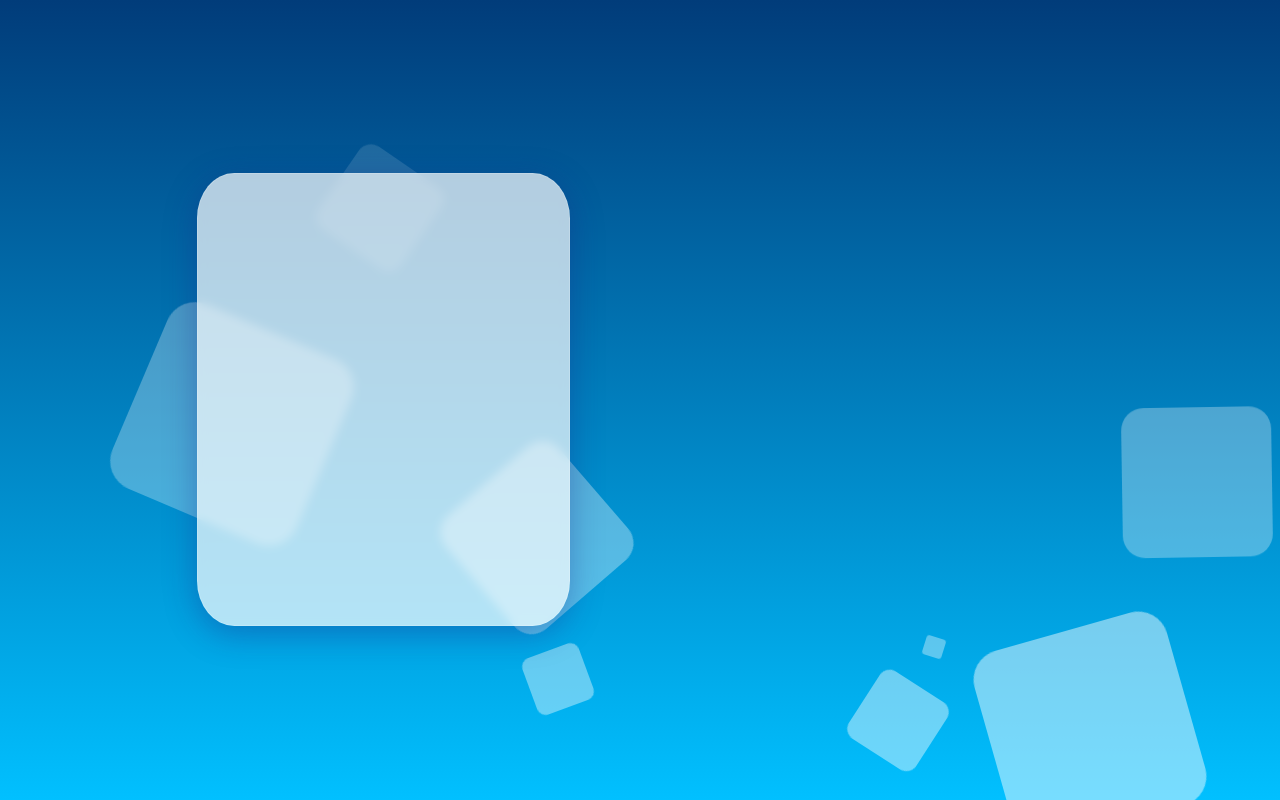
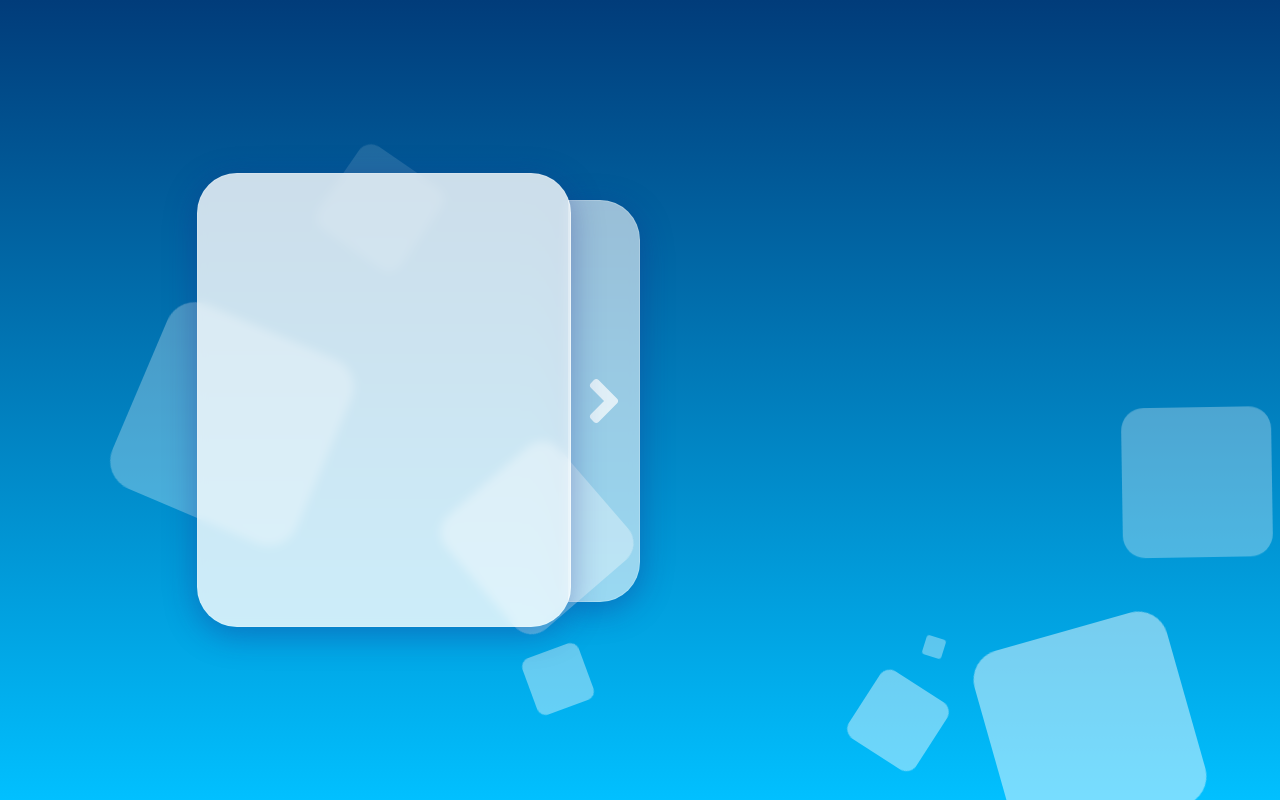
Before and after one commit to dominik-sek/portfolio_old, a React (Create React App) app: page / in a window 1280 px wide. Built offline with nearby package versions, Linux system fonts and the light colour scheme.

Commit message:
refactor

```diff
--- a/package.json
+++ b/package.json
@@ -9,6 +9,7 @@
     "framer-motion": "^6.2.8",
     "react": "^17.0.2",
     "react-dom": "^17.0.2",
+    "react-icons": "^4.3.1",
     "react-router-dom": "^6.2.2",
     "react-scripts": "5.0.0",
     "styled-components": "^5.3.3",
--- a/src/App.js
+++ b/src/App.js
@@ -1,7 +1,7 @@
 import logo from './logo.svg';
 import './App.css';
 import {Routes, Route} from 'react-router-dom'
-import Home from 'Screens/Home';
+import Home from 'Screens/Home/Home';
 import About from 'Screens/About'
 import Contact from 'Screens/Contact'
 import Projects from 'Screens/Projects'
--- /dev/null
+++ b/src/Screens/Home/Components/Sidebar.js
@@ -0,0 +1,61 @@
+import styled, { keyframes } from "styled-components"
+import {FaAngleRight} from "react-icons/fa"
+
+export default function Sidebar(params) {
+    return(
+        <Wrapper>
+        <Box />
+
+            <SideCard>
+                <FaAngleRight style={{opacity:'0.7'}} color={'white'} size={70} />
+            </SideCard>
+
+        </Wrapper>
+
+    )
+};
+const moveIn = keyframes`
+    0%{
+        transform: translateX(-150%) rotate(0);
+        opacity: 0.4;
+    }
+    65%{
+        transform: translateX(10%) rotate(0);
+        opacity: 1;
+    }
+    100%{
+        transform: translateX(0) rotate(0);
+    }
+`
+
+const Wrapper = styled.div`
+    position:absolute;
+    width:10%;
+    height:50%;
+    left:40%;
+    display:flex;
+    animation: ${moveIn} 1s ease-in-out;
+
+`
+const Box = styled.div`
+    width:45%;
+    height:45%;
+    left:35%;
+    animation: ${moveIn} 1s ease-in-out;
+
+`
+const SideCard = styled.div`
+    border-top-right-radius:5vmin;
+    border-bottom-right-radius:5vmin;
+    background: rgba( 255, 255, 255, 0.6 );
+    box-shadow: 0 8px 32px 0 rgba( 31, 38, 135, 0.37 );
+    backdrop-filter: blur( 5px );
+    border: 1px solid rgba( 255, 255, 255, 0.18 );
+    display:flex;
+    width:55%;
+    animation: ${moveIn} 1s ease-in-out;
+
+    height:100%;
+    justify-content:center;
+    align-items:center;
+    `
--- a/src/Screens/Home.js
+++ b/src/Screens/Home/Home.js
@@ -1,4 +1,5 @@
 import styled, { keyframes } from "styled-components"
+import Sidebar from "./Components/Sidebar"
 export default function Home(params) {
     return (
         <Container>
@@ -6,6 +7,7 @@ export default function Home(params) {
                {/* <img src={"https://cdn1.i-scmp.com/sites/default/files/styles/1200x800/public/images/methode/2017/04/06/0a2ae706-1a94-11e7-b4ed-ac719e54b474_1280x720_145124.jpg?itok=1PDxSxTA"}></img> */}
 
             </HomeBody>
+            <Sidebar/>
         </Container>
     )
 };
@@ -25,13 +27,13 @@ const moveIn = keyframes`
 `
 const HomeBody = styled.div`
     position:relative;
-    border-radius:10%;
+    border-radius:5vmin;
     width:25%;
     height:50%;
     z-index:999;
     left:-20%;
     padding:2%;
-    background: rgba( 255, 255, 255, 0.70 );
+    background: rgba( 255, 255, 255, 0.80 );
     box-shadow: 0 8px 32px 0 rgba( 31, 38, 135, 0.37 );
     backdrop-filter: blur( 5px );
     border: 1px solid rgba( 255, 255, 255, 0.18 );
```
Also changed, not shown: src/Components/Card.js (added), 1 other file (tests, documents, lock files or other folders).
